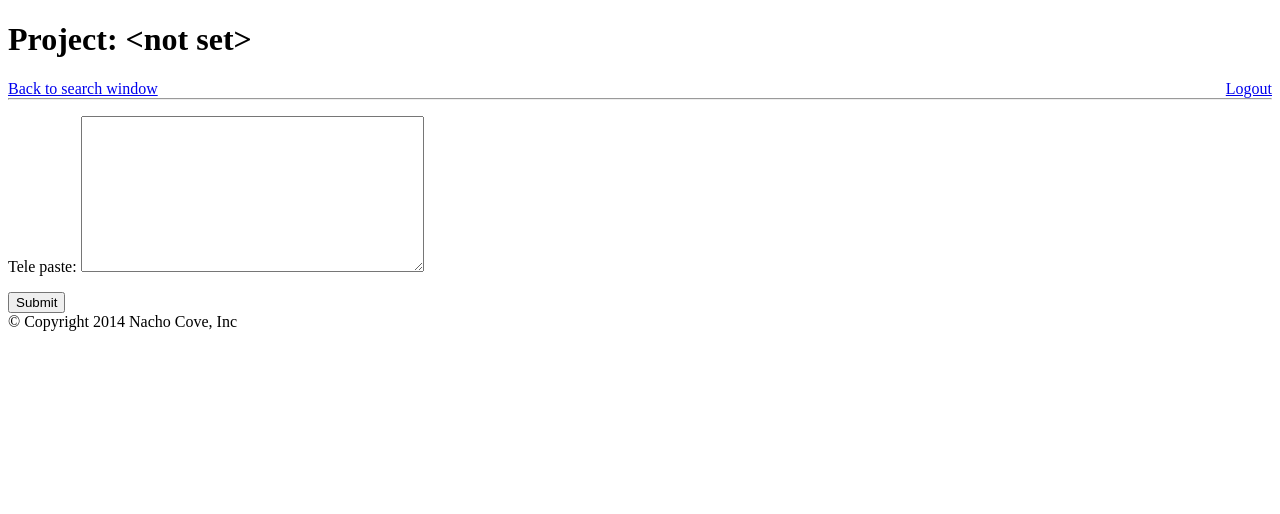
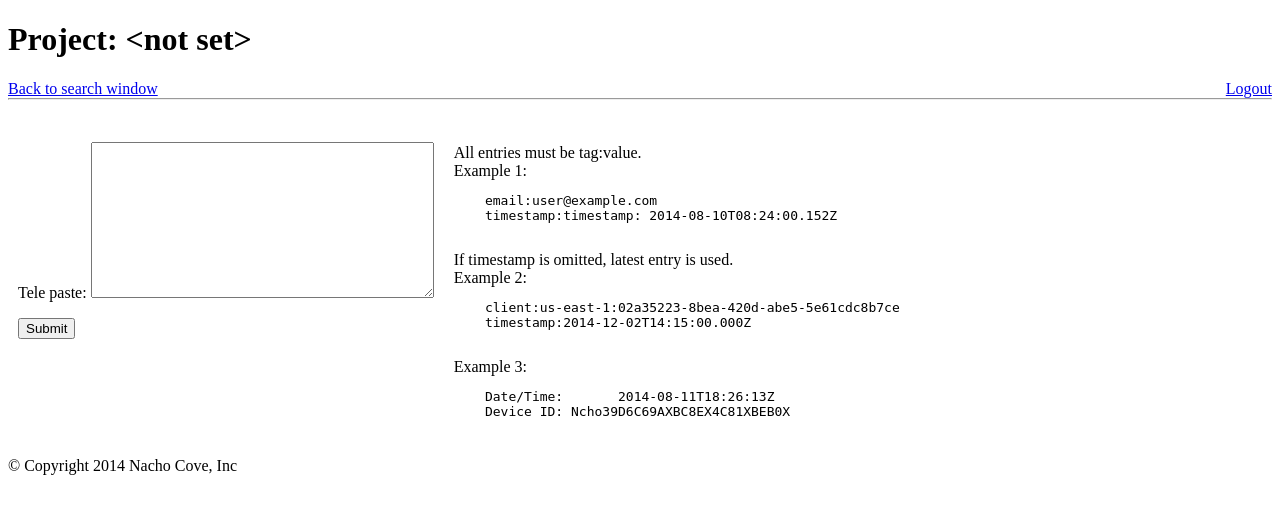
Before and after one commit to nachocove/Telemetry, a Django app: template Viewer/templates/home.html in a window 1280 px wide. Shown: the top 514 px of the page. Run offline with Django 3.2, Linux system fonts and the light colour scheme; the template is opened without the code that fills it: values that come from a table or form of the project are taken from there, others are empty; parts of the project's set-up code (start-up, migrations or seed data) failed here and were passed over.

Commit message:
Fix the error path for certain error cases. Split up functions so it's obvious where we return and where not. also add some help on the home page

```diff
--- a/Viewer/Bugfix/views.py
+++ b/Viewer/Bugfix/views.py
@@ -25,7 +25,7 @@ from PyWBXMLDecoder.ASCommandResponse import ASCommandResponse
 from boto.dynamodb2.layer1 import DynamoDBConnection
 from boto.dynamodb2.exceptions import DynamoDBError
 from AWS.query import Query
-from AWS.selectors import SelectorEqual, SelectorStartsWith
+from AWS.selectors import SelectorEqual, SelectorLessThanEqual
 from AWS.tables import TelemetryTable
 from monitors.monitor_base import Monitor
 from misc.support import Support
@@ -98,8 +98,8 @@ def _parse_junk(junk, mapping):
         splitty = line.split(':', 1)
         if 2 != len(splitty):
             continue
-        key = splitty[0]
-        value = splitty[1]
+        key = splitty[0].strip()
+        value = splitty[1].strip()
         if key in mapping:
             retval[mapping[key]] = value.strip()
     logger = logging.getLogger('telemetry').getChild('_parse_junk')
@@ -170,90 +170,135 @@ def logout(request):
         pass
     return HttpResponseRedirect(settings.LOGIN_URL)
 
+def process_error_report(request, form, loc, logger):
+    loc['span'] = str(default_span)
+    return HttpResponseRedirect(reverse(entry_page, kwargs={'client': loc['client'],
+                                                            'timestamp': loc['timestamp'],
+                                                            'span': loc['span']}))
+
+def process_email(request, form, loc, logger):
+    loc['span'] = str(default_span)
+    # From the email, we need to find the client ID
+    conn = _aws_connection()
+    query = Query()
+    query.add('event_type', SelectorEqual('SUPPORT'))
+    events = Query.events(query, conn)
+    email_events = Support.get_sha256_email_address(events, loc['email'])[1]
+    if len(email_events) != 0:
+        clients = {}
+        # loop over the sorted email events, oldest first. The result is a dict of client-id's
+        # where the value is a dict containing the first time we've seen this client-id and
+        # the last time we saw this client-id.
+        for ev in sorted(email_events, reverse=False, key=lambda x: x.timestamp):
+            if ev.client not in clients:
+                clients[ev.client] = {'first': ev.timestamp,
+                                      'timestamp': ev.timestamp,
+                                      'client': ev.client,
+                                      'span': str(default_span),
+                                      }
+            clients[ev.client]['timestamp'] = ev.timestamp
+        # fill in the URL's for each client item.
+        for k in clients:
+            clients[k]['url'] = reverse(entry_page, kwargs={'client': clients[k]['client'],
+                                                            'timestamp': clients[k]['timestamp'],
+                                                            'span': clients[k]['span']})
+        # make it into a list
+        clients = sorted(clients.values(), key=lambda x: x['timestamp'], reverse=True)
+        # if we found only one, just redirect.
+        if len(clients) == 1:
+            client = clients[0]
+            logger.debug('client=%(client)s, span=%(span)s', client)
+            return HttpResponseRedirect(client['url'])
+        else:
+            return render_to_response('client_picker.html', {'clients': clients},
+                                      context_instance=RequestContext(request))
+    else:
+        message = 'Cannot find client ID for email %s' % loc['email']
+        logger.warn(message)
+    return render_to_response('home.html', {'form': form, 'message': message},
+                              context_instance=RequestContext(request))
+
+def process_crash_report(request, form, loc, logger):
+    loc['span'] = str(default_span)
+
+    # From the crash log device ID, we need to find the client ID
+    conn = _aws_connection()
+
+    # first, see if the device-id can be found in the device_info table
+    query = Query()
+    query.add('device_id', SelectorEqual(loc['device_id']))
+    if 'timestamp' in loc:
+        utc_timestamp = UtcDateTime(loc['timestamp'])
+        query.add('uploaded_at', SelectorLessThanEqual(utc_timestamp))
+    devices = Query.users(query, conn)
+    if not devices:
+        message = 'Cannot find client ID for device ID %s' % loc['device_id']
+        logger.warn(message)
+        return render_to_response('home.html', {'form': form, 'message': message},
+                                  context_instance=RequestContext(request))
+
+    clients = {}
+
+    # Violating DRY here (see process_email()). Should refactor this when I have time.
+    for device in sorted(devices, reverse=False, key=lambda x: x['timestamp']):
+        if device['client'] not in clients:
+            clients[device['client']] = {'first': device['timestamp'],
+                                         'timestamp': device['timestamp'],
+                                         'client': device['client'],
+                                         'span': str(default_span),
+                                         }
+        clients[device['client']]['timestamp'] = device['timestamp']
+    # fill in the URL's for each client item.
+    for k in clients:
+        clients[k]['url'] = reverse(entry_page, kwargs={'client': clients[k]['client'],
+                                                        'timestamp': clients[k]['timestamp'],
+                                                        'span': clients[k]['span']})
+    # make it into a list
+    clients = sorted(clients.values(), key=lambda x: x['timestamp'], reverse=True)
+    # if we found only one, just redirect.
+    if len(clients) == 1:
+        client = clients[0]
+        logger.debug('client=%(client)s, span=%(span)s', client)
+        return HttpResponseRedirect(client['url'])
+    else:
+        return render_to_response('client_picker.html', {'clients': clients},
+                                  context_instance=RequestContext(request))
+
 @nachotoken_required
 def home(request):
     logger = logging.getLogger('telemetry').getChild('home')
     # Any message set in 'message' will be displayed as a red error message.
     # Used for reporting error in any POST.
     message = ''
-    if request.method == 'POST':
-        form = VectorForm(request.POST)
-        if form.is_valid():
-            logger.debug('tele_paste=%s', form.cleaned_data['tele_paste'])
-            loc = _parse_error_report(form.cleaned_data['tele_paste'])
-            if loc is not None:
-                loc['span'] = str(default_span)
-                return HttpResponseRedirect(reverse(entry_page, kwargs={'client': loc['client'],
-                                                                        'timestamp': loc['timestamp'],
-                                                                        'span': loc['span']}))
-            loc = _parse_support_email(form.cleaned_data['tele_paste'])
-            if loc is not None:
-                loc['span'] = str(default_span)
-                # From the email, we need to find the client ID
-                conn = _aws_connection()
-                query = Query()
-                query.add('event_type', SelectorEqual('SUPPORT'))
-                events = Query.events(query, conn)
-                email_events = Support.get_sha256_email_address(events, loc['email'])[1]
-                if len(email_events) != 0:
-                    clients = {}
-                    # loop over the sorted email events, oldest first. The result is a dict of client-id's
-                    # where the value is a dict containing the first time we've seen this client-id and
-                    # the last time we saw this client-id.
-                    for ev in sorted(email_events, reverse=False, key=lambda x: x.timestamp):
-                        if ev.client not in clients:
-                            clients[ev.client] = {'first': ev.timestamp,
-                                                  'timestamp': ev.timestamp,
-                                                  'client': ev.client,
-                                                  'span': str(default_span),
-                                                  }
-                        clients[ev.client]['timestamp'] = ev.timestamp
-                    # fill in the URL's for each client item.
-                    for k in clients:
-                        clients[k]['url'] = reverse(entry_page, kwargs={'client': clients[k]['client'],
-                                                                        'timestamp': clients[k]['timestamp'],
-                                                                        'span': clients[k]['span']})
-                    # make it into a list
-                    clients = sorted(clients.values(), key=lambda x: x['timestamp'], reverse=True)
-                    # if we found only one, just redirect.
-                    if len(clients) == 1:
-                        client = clients[0]
-                        logger.debug('client=%(client)s, span=%(span)s', client)
-                        return HttpResponseRedirect(client['url'])
-                    else:
-                        return render_to_response('client_picker.html', {'clients': clients}, context_instance=RequestContext(request))
-                else:
-                    message = 'Cannot find client ID for email %s' % loc['email']
-                    logger.warn(message)
-            loc = _parse_crash_report(form.cleaned_data['tele_paste'])
-            if loc is not None:
-                # From the crash log device ID, we need to find the Parse client ID
-                conn = _aws_connection()
-                query = Query()
-                query.add('event_type', SelectorEqual('INFO'))
-                search_key = 'Device ID: ' + str(loc['device_id'])
-                query.add('message', SelectorStartsWith(search_key))
-                events = Query.events(query, conn)
-                if len(events) != 0:
-                    assert 'client' in events[-1]
-                    client = events[-1]['client']
-                    loc['client'] = client
-                    loc['span'] = str(default_span)
-                    logger.debug('client=%(client)s, span=%(span)s', loc)
-                    return HttpResponseRedirect(reverse(entry_page, kwargs={'client': loc['client'],
-                                                                            'timestamp': loc['timestamp'],
-                                                                            'span': loc['span']}))
-                else:
-                    message = 'Cannot find client ID for device ID %s' % loc['device_id']
-                    logger.warn(message)
-            else:
-                logger.warn('Nnable to parse pasted info.')
-                message = 'unable to parse pasted info'
-        else:
-            logger.warn('invalid form data')
-    form = VectorForm()
-    return render(request, 'home.html', {'form': form, 'message': message, 'project': project})
+    if request.method != 'POST':
+        form = VectorForm()
+        return render_to_response('home.html', {'form': form, 'message': message},
+                                  context_instance=RequestContext(request))
 
+    form = VectorForm(request.POST)
+    if not form.is_valid():
+        logger.warn('invalid form data')
+        return render_to_response('home.html', {'form': form, 'message': message},
+                                  context_instance=RequestContext(request))
+
+    logger.debug('tele_paste=%s', form.cleaned_data['tele_paste'])
+    loc = _parse_error_report(form.cleaned_data['tele_paste'])
+    if loc is not None:
+        return process_error_report(request, form, loc, logger)
+
+    loc = _parse_support_email(form.cleaned_data['tele_paste'])
+    if loc is not None:
+        return process_email(request, form, loc, logger)
+
+    loc = _parse_crash_report(form.cleaned_data['tele_paste'])
+    if loc is not None:
+        return process_crash_report(request, form, loc, logger)
+
+    # if we got here, we couldn't figure out what to process
+    logger.warn('Unable to parse pasted info.')
+    message = 'Unable to parse pasted info. Please Try again.'
+    return render_to_response('home.html', {'form': form, 'message': message},
+                              context_instance=RequestContext(request))
 
 def _iso_z_format(date):
     raw = date.isoformat()
@@ -299,11 +344,6 @@ def entry_page(request, client='', timestamp='', span=str(default_span)):
     iso_go_earlier = _iso_z_format(go_earlier)
     iso_go_later = _iso_z_format(go_later)
 
-    def ctrl_url(client_, time_, span_):
-        return reverse(entry_page, kwargs={'client': client_,
-                                           'timestamp': time_,
-                                           'span': span_})
-
     context = {}
     # Save some global parameters for summary table
     params = dict()
@@ -348,7 +388,11 @@ def entry_page(request, client='', timestamp='', span=str(default_span)):
 
     context['events'] = json.dumps(event_list, default=json_formatter)
 
-    # Add 3 buttons
+    # Add buttons
+    def ctrl_url(client_, time_, span_):
+        return reverse(entry_page, kwargs={'client': client_,
+                                           'timestamp': time_,
+                                           'span': span_})
     context['buttons'] = []
     zoom_in_span = max(1, span/2)
     context['buttons'].append({'text': 'Zoom in (%d min)' % zoom_in_span,
@@ -364,4 +408,5 @@ def entry_page(request, client='', timestamp='', span=str(default_span)):
                                'url': ctrl_url(client, iso_go_later, span),
                                })
     context['body_args'] = 'onload=refresh()'
-    return render_to_response('entry_page.html', context, context_instance=RequestContext(request))
+    return render_to_response('entry_page.html', context,
+                              context_instance=RequestContext(request))
--- a/Viewer/templates/base.html
+++ b/Viewer/templates/base.html
@@ -16,5 +16,5 @@
 <p><font color="red">{{ message }}</font></p>
 {% block content %}
 {% endblock %}
-<div>&copy; Copyright 2014 Nacho Cove, Inc</div>
+<div style="clear:both;">&copy; Copyright 2014 Nacho Cove, Inc</div>
 </body>
--- a/Viewer/templates/home.html
+++ b/Viewer/templates/home.html
@@ -1,7 +1,31 @@
 {% extends "base.html" %}
 {% block content %}
-<form action="/bugfix/" method="post">{% csrf_token %}
-{{ form.as_p }}
-<input type="submit" value="Submit" />
-</form>
+<span class="search" style="float:left;margin:10px;display: inline-block">
+    <form action="{% url 'bugfix-home' %}" method="post">{% csrf_token %}
+    {{ form.as_p }}
+    <input type="submit" value="Submit" />
+    </form>
+</span>
+<div class="help" style="margin:10px;display: inline-block">
+    <br/>
+    All entries must be tag:value.
+    <br/>
+    Example 1:
+    <pre>
+    email:user@example.com
+    timestamp:timestamp: 2014-08-10T08:24:00.152Z
+    </pre>
+    If timestamp is omitted, latest entry is used.
+    <br/>
+    Example 2:
+    <pre>
+    client:us-east-1:02a35223-8bea-420d-abe5-5e61cdc8b7ce
+    timestamp:2014-12-02T14:15:00.000Z
+    </pre>
+    Example 3:
+    <pre>
+    Date/Time:       2014-08-11T18:26:13Z
+    Device ID: Ncho39D6C69AXBC8EX4C81XBEB0X
+    </pre>
+</div>
 {% endblock %}
```
